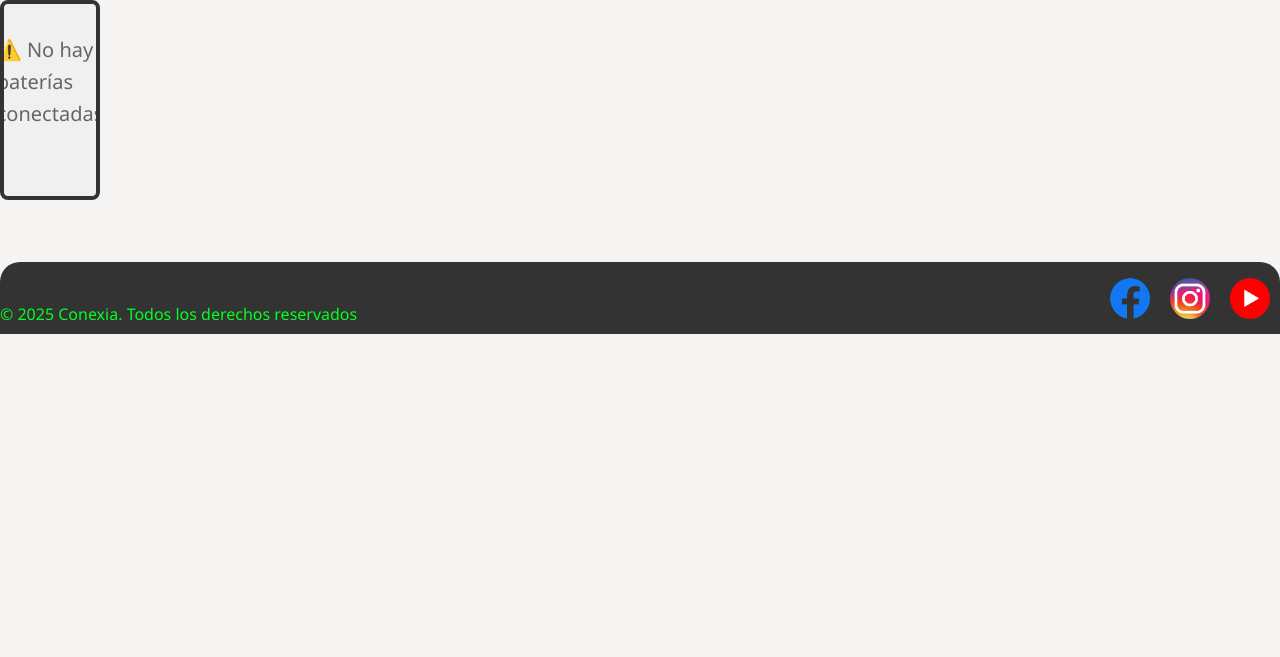
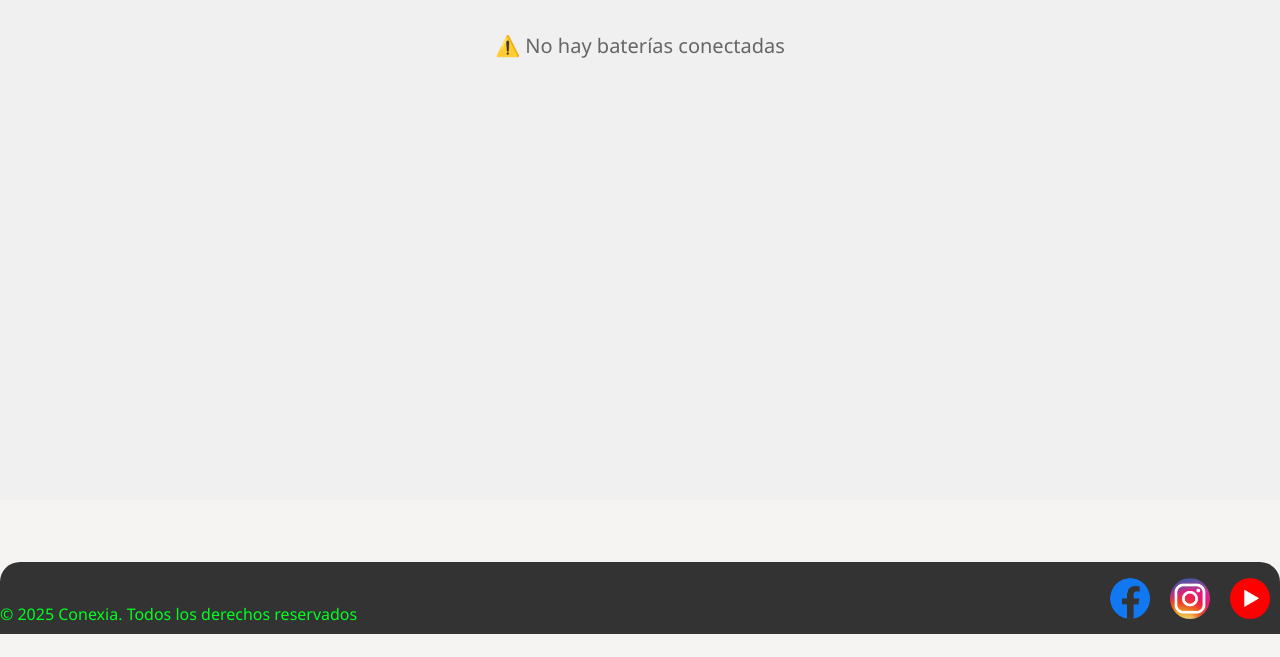
Before and after one commit to juanpedrombanchama-maker/baterry-monitor, a Flask app: page / in a window 1280 px wide. Shown: the part 143-800 px from the top of the page. Run offline with Flask 3, Linux system fonts and the light colour scheme; data that the repository does not hold is empty.

Commit message:
pruebas de batería imagen 7

```diff
--- a/static/css/style.css
+++ b/static/css/style.css
@@ -304,10 +304,9 @@ textarea.form-contac{
 
 .bateria-container {
     position: relative;
-    width: 100px;
-    height: 200px;
-    border: 4px solid #333;
-    border-radius: 8px;
+    justify-self: center;
+    width: 100%;
+    height: 500px;
     background-color: #f0f0f0;
     overflow: hidden;
 }
```
Lines whose indentation alone changed are shown as unchanged.
